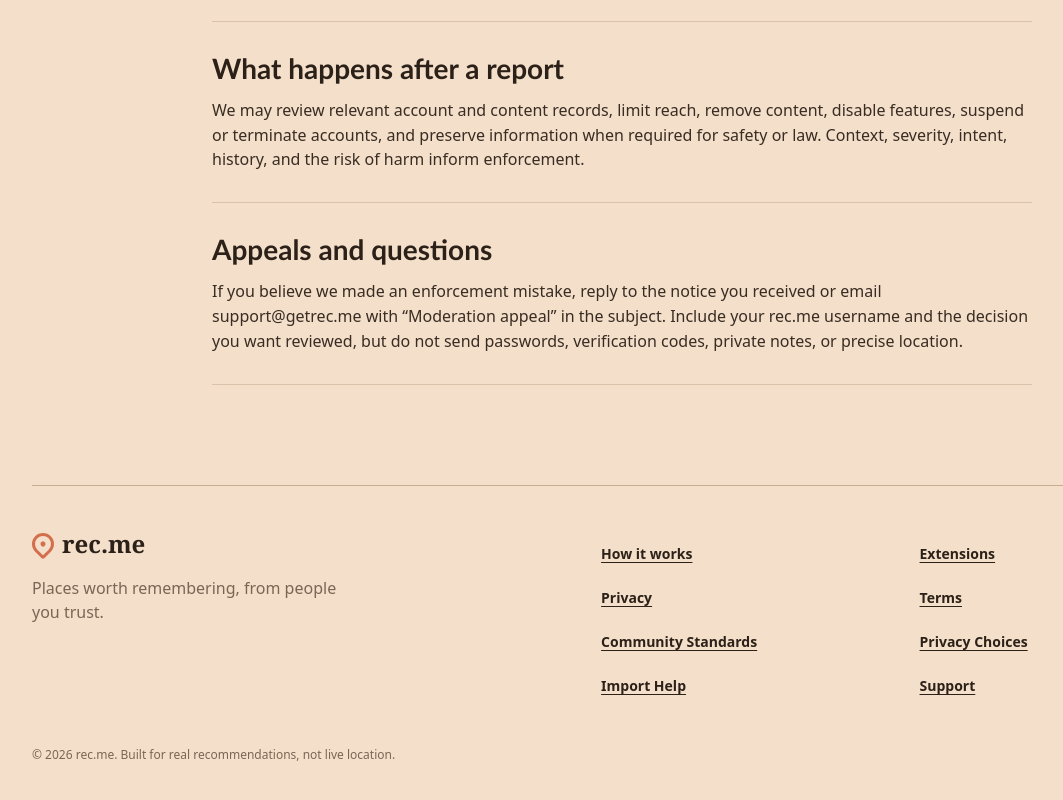
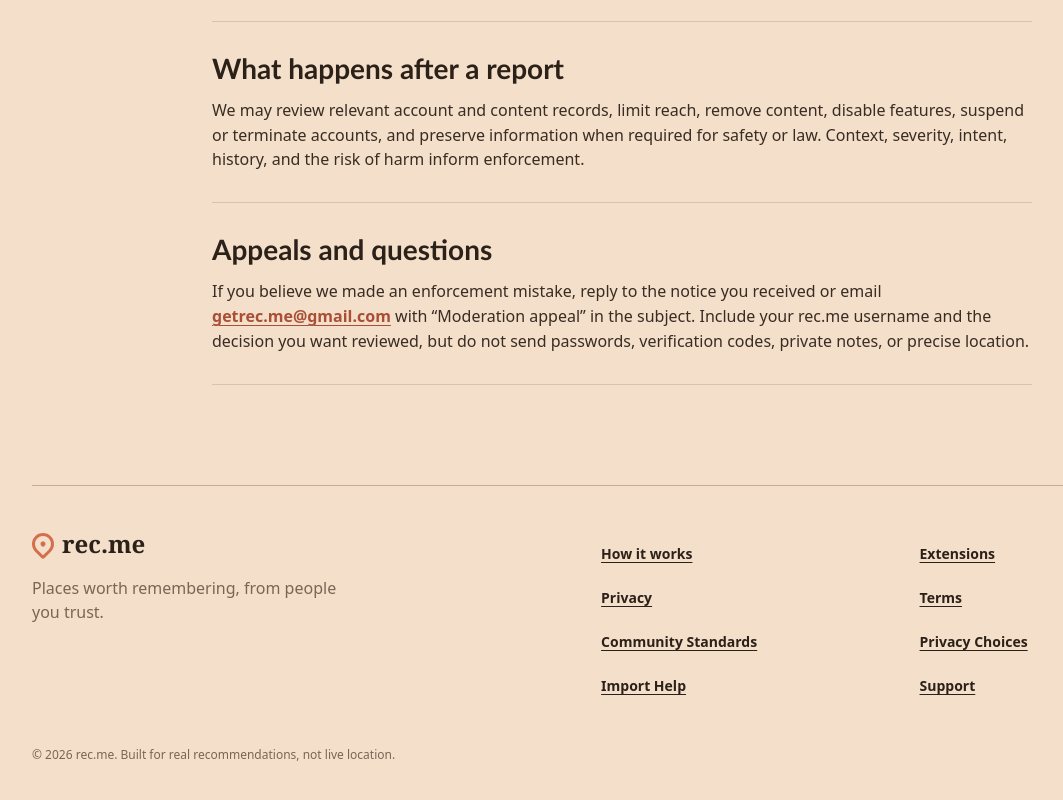
Before and after one commit to joelipshutz/recme-site, a Next.js app: page /community in a window 1280 px wide. Shown: the part 1580-2380 px from the top of the page, without its empty margins (18-1081 px from the left). Built offline with nearby package versions, Linux system fonts and the light colour scheme; a web font is replaced by a local one.

Commit message:
fix: use launch support Gmail (#12)
Co-authored-by: Joe Lipshutz <joelipshutz@Joes-MacBook-Air-2.local>

```diff
--- a/app/community/page.tsx
+++ b/app/community/page.tsx
@@ -1,4 +1,5 @@
 import { DocumentPage } from "@/components/DocumentPage";
+import { SUPPORT_EMAIL } from "@/lib/site";
 
 export const metadata = {
   title: "Community Standards",
@@ -87,10 +88,13 @@ export default function CommunityPage() {
         <h2>Appeals and questions</h2>
         <p>
           If you believe we made an enforcement mistake, reply to the notice
-          you received or email support@getrec.me with “Moderation appeal” in
-          the subject. Include your rec.me username and the decision you want
-          reviewed, but do not send passwords, verification codes, private
-          notes, or precise location.
+          you received or email{" "}
+          <a href={`mailto:${SUPPORT_EMAIL}?subject=Moderation%20appeal`}>
+            {SUPPORT_EMAIL}
+          </a>{" "}
+          with “Moderation appeal” in the subject. Include your rec.me username
+          and the decision you want reviewed, but do not send passwords,
+          verification codes, private notes, or precise location.
         </p>
       </section>
     </DocumentPage>
--- a/lib/site.ts
+++ b/lib/site.ts
@@ -1,7 +1,7 @@
 export const SITE_URL = "https://getrec.me";
 export const APP_STORE_URL = "https://apps.apple.com/app/id6776850787";
 export const TESTFLIGHT_URL = "https://testflight.apple.com/join/knEhRa6t";
-export const SUPPORT_EMAIL = "support@getrec.me";
+export const SUPPORT_EMAIL = "getrec.me@gmail.com";
 
 export const releaseChannel =
   process.env.NEXT_PUBLIC_RECME_RELEASE_CHANNEL === "app-store"
```
Also changed, not shown: 1 other file (tests, documents, lock files or other folders).
